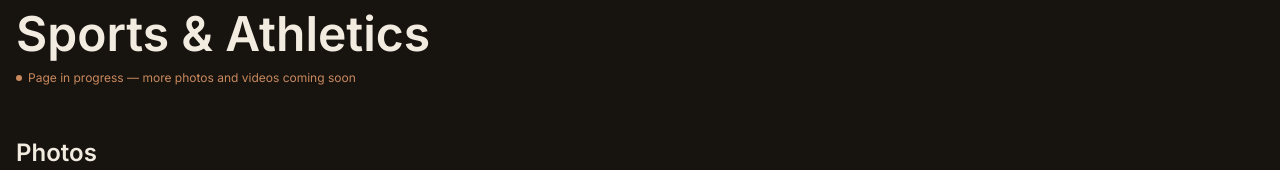
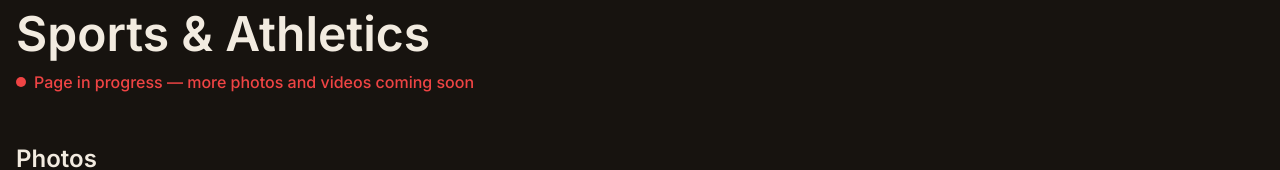
Before and after one commit to jasonbowman55/portfolio_website, a Next.js app: page /hobbies/track-field in a window 1280 px wide. Shown: the part 213-383 px from the top of the page. Built offline with nearby package versions, Linux system fonts and the light colour scheme.

Commit message:
Make in-progress note on track-field page larger and red

```diff
--- a/app/hobbies/track-field/page.tsx
+++ b/app/hobbies/track-field/page.tsx
@@ -21,8 +21,8 @@ export default function TrackFieldPage() {
 
       <p className="eyebrow mb-4">A Decade in Track & Field</p>
       <h1 className="font-display text-4xl font-semibold text-ink md:text-5xl">Sports & Athletics</h1>
-      <p className="mt-3 inline-flex items-center gap-1.5 text-xs text-copper">
-        <span className="h-1.5 w-1.5 rounded-full bg-copper" />
+      <p className="mt-3 inline-flex items-center gap-2 text-base font-medium text-red-500">
+        <span className="h-2.5 w-2.5 rounded-full bg-red-500" />
         Page in progress — more photos and videos coming soon
       </p>
 
```
